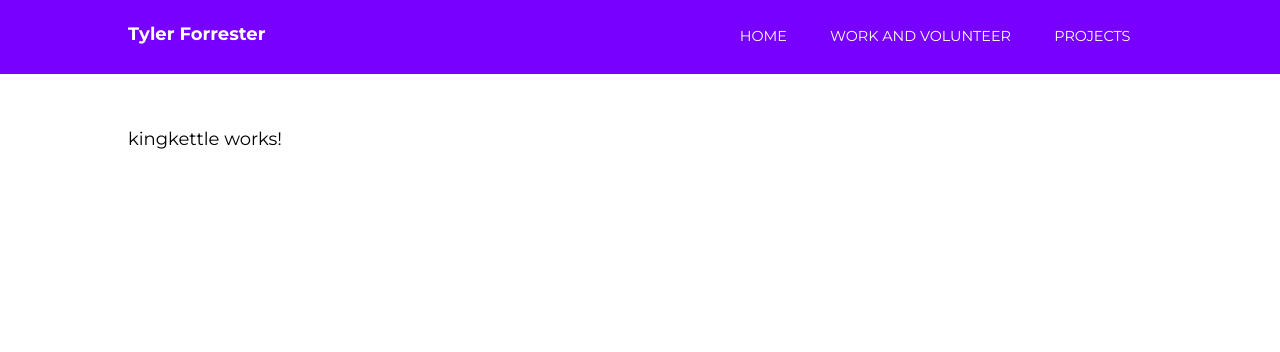
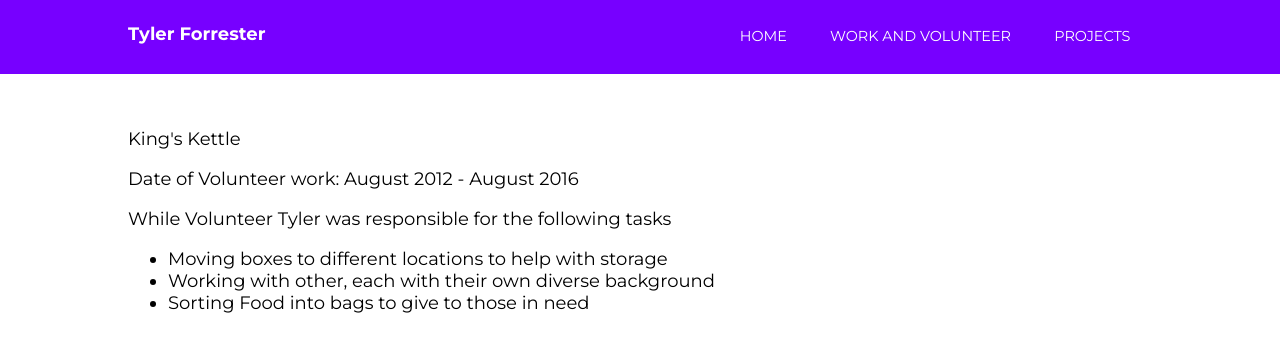
Before and after one commit to Tyler99c/Website, an Angular app: page /work/kingkettle in a window 1280 px wide. Shown: the top 352 px of the page. Built offline with nearby package versions, Linux system fonts and the light colour scheme.

Commit message:
Quick Update of code

```diff
--- a/src/app/home/home.component.html
+++ b/src/app/home/home.component.html
@@ -1,4 +1,4 @@
 <h1>Who is Tyler Forrester?</h1>
 <p>Tyler Forrester is a recent Shippensburg University Graduate.</p>
-<p> He graduated with a Bachelor's Degree in Computer Science with a 3.2/4.0. Currently he lives in the Pittsburgh, Pennsylvania Area and is looking for employeement to continue his path in the software development field.
+<p> He graduated with a Bachelor's Degree in Computer Science with a 3.2/4.0. Currently he lives in the Pittsburgh, Pennsylvania Area and is looking for employeement to continue his path in the software development field. He is willing to relocate for work.
 </p>
--- a/src/app/work/beistle/beistle.component.html
+++ b/src/app/work/beistle/beistle.component.html
@@ -1,7 +1,8 @@
-<p>beistle works!</p>
 <p>Positon: Full-Stack Intern</p>
-<p>Bosses: Russ Weist and Cindy Smith</p>
-<ul>Contact Info:
+<p>Dates: August 2018 - August 2020</p>
+<p><b>Bosses:</b> Russ Weist and Cindy Smith</p>
+<p><b>Contact Info:</b></p>
+<ul>
     <li>Cindy Smith: mcpmalachi93@yahoo.com</li>
     <li>Russ Weist: Contact Info Upon Request</li>
 </ul>
--- a/src/app/work/kingkettle/kingkettle.component.html
+++ b/src/app/work/kingkettle/kingkettle.component.html
@@ -1 +1,8 @@
-<p>kingkettle works!</p>
+<p>King's Kettle</p>
+<p>Date of Volunteer work: August 2012 - August 2016</p>
+<p>While Volunteer Tyler was responsible for the following tasks</p>
+<ul>
+    <li>Moving boxes to different locations to help with storage</li>
+    <li>Working with other, each with their own diverse background</li>
+    <li>Sorting Food into bags to give to those in need</li>
+</ul>
--- a/src/app/work/scout/scout.component.html
+++ b/src/app/work/scout/scout.component.html
@@ -1 +1 @@
-<p>scout works!</p>
+<p>Boy Scouts of America</p>
```
